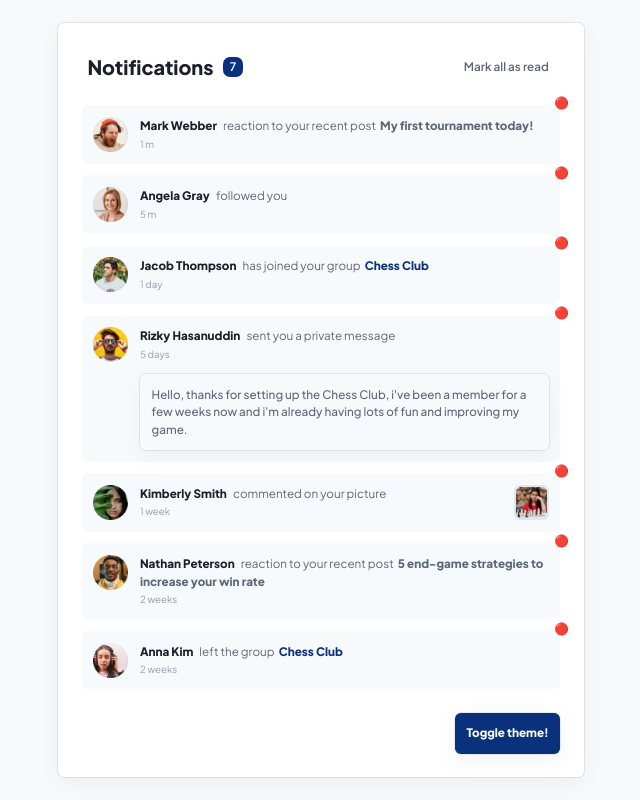
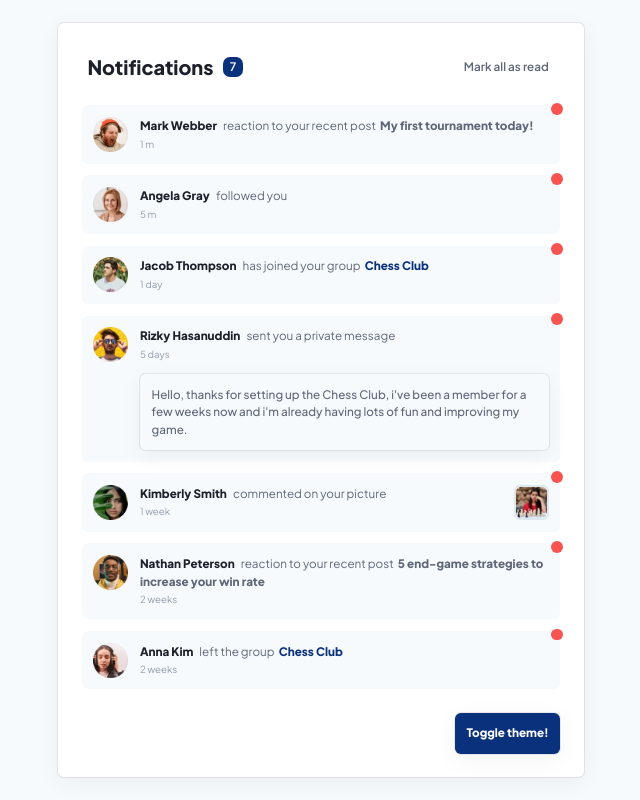
Before and after one commit to Lukiticas/notification-page, a React (Vite) app: page / in a window 1280 px wide. Shown: the whole page, without its empty margins (319-959 px from the left). Built offline with nearby package versions, Linux system fonts and the light colour scheme.

Commit message:
changed red bullet for after pseudoelement

```diff
--- a/src/App.tsx
+++ b/src/App.tsx
@@ -66,7 +66,7 @@ function App() {
         <AppHeader>
           <HeaderTitle>Notifications</HeaderTitle>
           <HeaderCount>{unreadNots.length}</HeaderCount>
-          <HeaderButton onClick={handleMakeAllRead}>
+          <HeaderButton type="button" onClick={handleMakeAllRead}>
             Mark all as read
           </HeaderButton>
         </AppHeader>
--- a/src/components/Notification/Notification.component.tsx
+++ b/src/components/Notification/Notification.component.tsx
@@ -11,7 +11,6 @@ import {
   TextDescription,
   TextDescriptionP,
   TextDescriptionSmall,
-  ReadBullet,
   NotePreviewText,
 } from "./Notification.styles";
 
@@ -49,7 +48,6 @@ const NotificationElement = ({
                 {data.target ? data.target : null}
               </NoteTargetName>
             </TextDescriptionP>
-
             <TextDescriptionSmall>{date}</TextDescriptionSmall>
           </TextDescription>
 
@@ -66,7 +64,6 @@ const NotificationElement = ({
             <p>{data.PreviewText}</p>
           </NotePreviewText>
         )}
-        {!data.read && <ReadBullet>🔴</ReadBullet>}
       </NoteContentBody>
     </NoteBodySection>
   );
--- a/src/components/Notification/Notification.styles.ts
+++ b/src/components/Notification/Notification.styles.ts
@@ -6,6 +6,7 @@ interface sectionProps {
 
 const NoteBodySection = styled.section<sectionProps>`
   display: flex;
+  position: relative;
 
   width: 100%;
   padding: 1rem;
@@ -24,8 +25,24 @@ const NoteBodySection = styled.section<sectionProps>`
       color: ${(props) => props.theme.colors.wrd600};
     }
   }
+
   .rp {
     color: ${(props) => props.theme.colors.wrd600};
+  }
+
+  &::after {
+    display: ${(props) => (props.read ? "none" : "block")};
+    content: "";
+    background-color: ${(props) => props.theme.colors.acc800};
+
+    width: 1rem;
+    height: 1rem;
+
+    position: absolute;
+    top: -0.2rem;
+    right: -0.2rem;
+
+    border-radius: 100vw;
   }
 
   &:hover {
@@ -103,12 +120,6 @@ const TextDescriptionSmall = styled.small`
   color: ${(props) => props.theme.colors.wrd400};
 `;
 
-const ReadBullet = styled.span`
-  position: absolute;
-  top: -23px;
-  right: -20px;
-`;
-
 const NotePreviewText = styled.div`
   cursor: pointer;
   color: ${(props) => props.theme.colors.wrd600};
@@ -124,7 +135,6 @@ const NotePreviewText = styled.div`
   }
 `;
 export {
-  ReadBullet,
   TextDescriptionSmall,
   TextDescriptionP,
   TextDescription,
```
